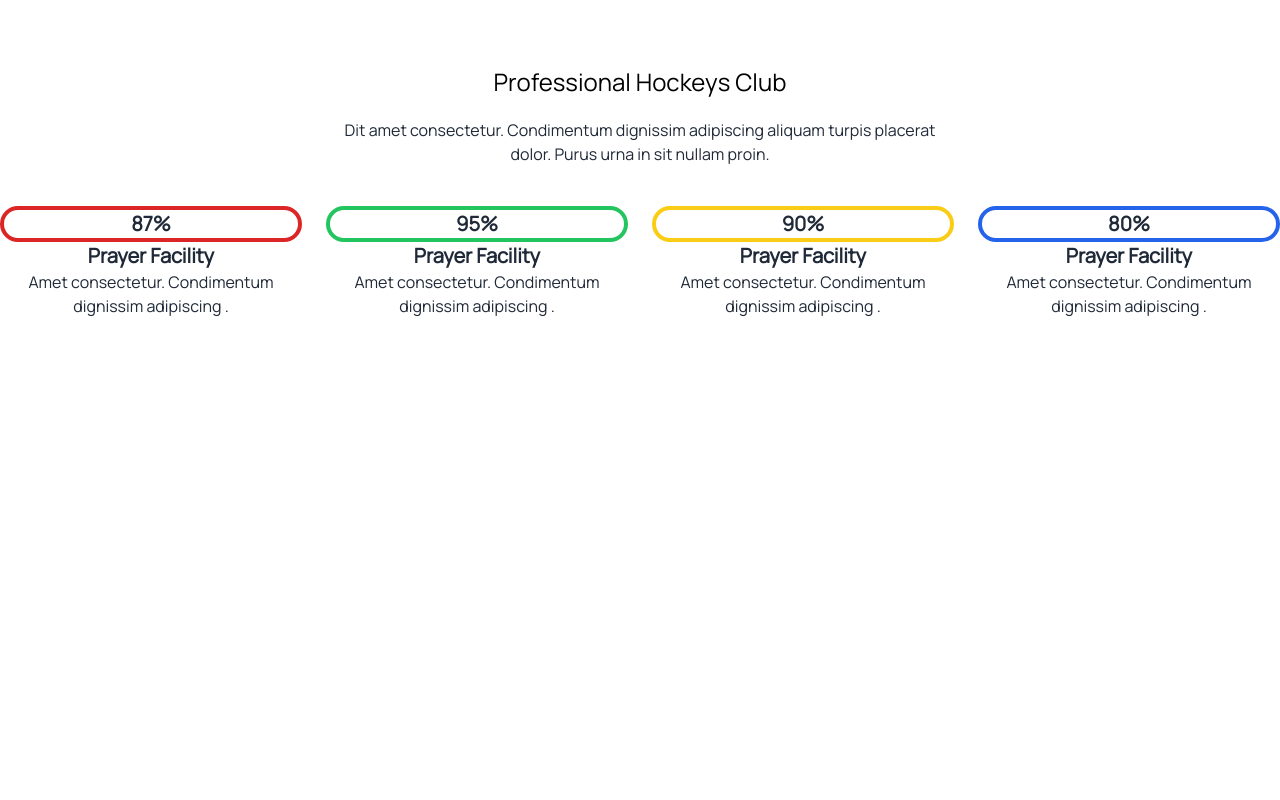
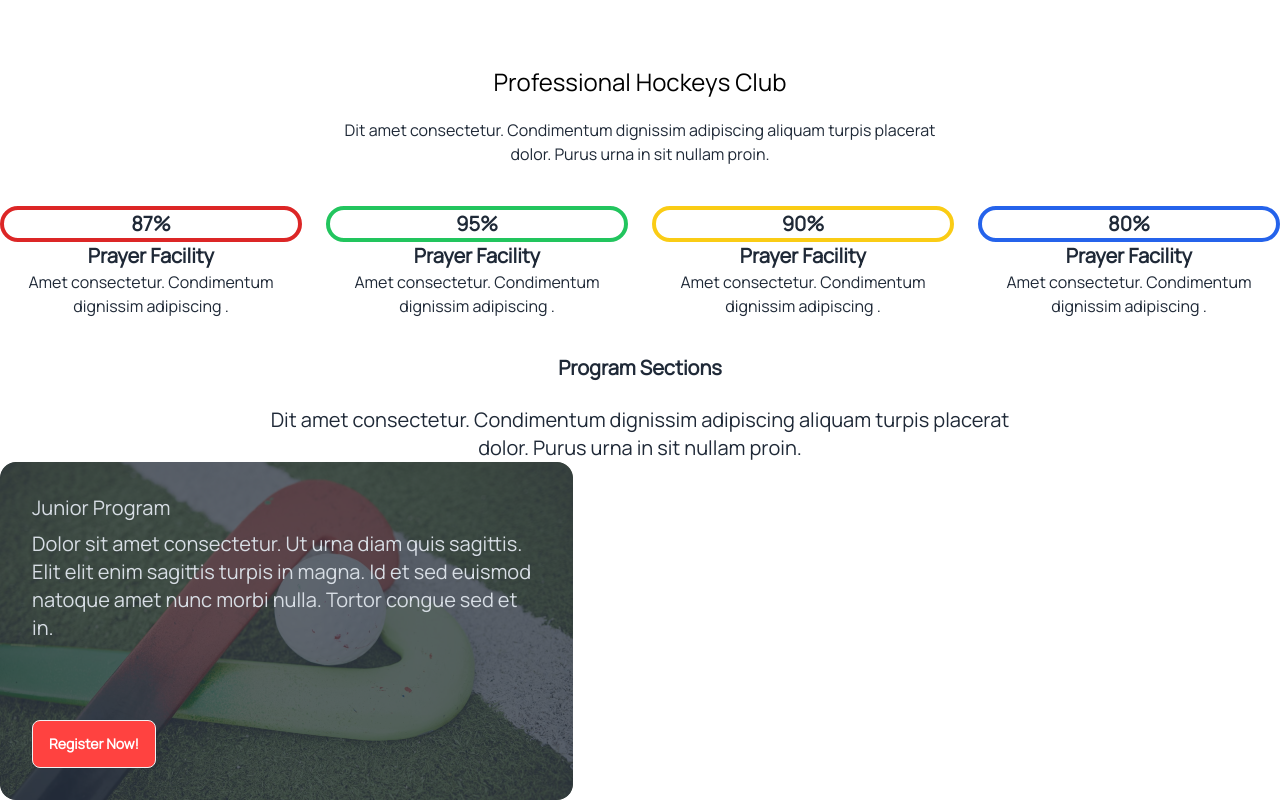
Before and after one commit to 101Bishal/assignment-3, a plain HTML site: page index.html in a window 1280 px wide. Shown: the part 570-1370 px from the top of the page. Before the commit the page ends 888 px from the top, so only its background shows below. Drawn offline with nearby package versions, Linux system fonts and the light colour scheme.

Commit message:
added programs section

```diff
--- a/index.html
+++ b/index.html
@@ -19,7 +19,7 @@
 </head>
 <body class="font-manrope">
     <header>
-        <!--slider-->
+        <!--slider section-->
         <div class="carousel w-full lg:h-[550px] rounded-2xl">
             <div id="slide1" class="carousel-item relative w-full">
               <img src="Images/1.png" class="w-full" />
@@ -60,7 +60,27 @@
                     <p>Amet consectetur. Condimentum dignissim adipiscing .</p>
                 </div>
             </div>
-        </section>
+            <!--Programs section-->
+            <section>
+                <div>
+                    <div class="mt-9 text-xl text-center">
+                    <h2 class="mb-6 font-bold">Program Sections</h2>
+                    <p>Dit amet consectetur. Condimentum dignissim adipiscing aliquam turpis placerat <br> dolor. Purus urna in sit nullam proin. </p>
+                    </div>
+                </div>
+                <div class="card w-[573px] h-[338px] bg-base-100 image-full text-xl justify-center pt-[92]font-extrabold">
+                    <figure><img src="Images/2.png" alt="Shoes" /></figure>
+                    <div class="card-body">
+                      <h2 class="">Junior Program</h2>
+                      <p>Dolor sit amet consectetur. Ut urna diam quis sagittis. Elit elit
+                        enim sagittis turpis in magna. Id et sed euismod natoque amet nunc morbi nulla. Tortor congue sed et in.</p>
+                      <div class="card-actions justify-left">
+                        <button class="btn bg-[#FF4240] text-white">Register Now!</button>
+                      </div>
+                    </div>
+                  </div>
+                </section>
+
 
     </main>
     <footer>
```
